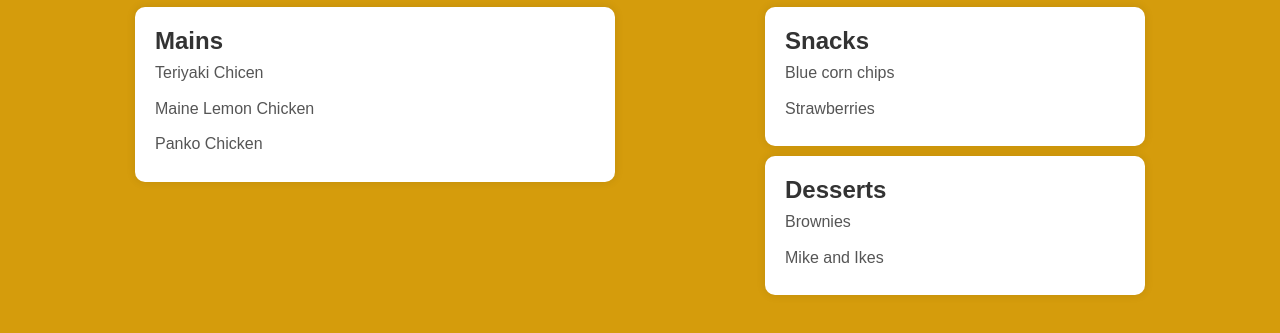
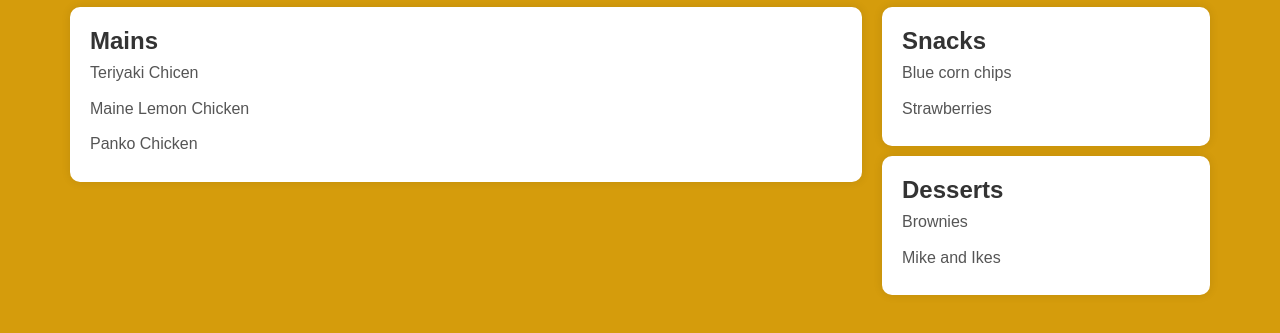
Before and after one commit to ferrarajohn/menu, a plain HTML site: page index.html in a window 1280 px wide. Shown: the part 101-434 px from the top of the page. Drawn offline with Linux system fonts and the light colour scheme.

Commit message:
longer box

```diff
--- a/style.css
+++ b/style.css
@@ -62,9 +62,9 @@ body {
 }
 
 .snacks-desserts {
-    width: 400px;
+    width: 30%;
 }
 
 .main {
-    width: 500px;
+    width: 70%;
 }
```
